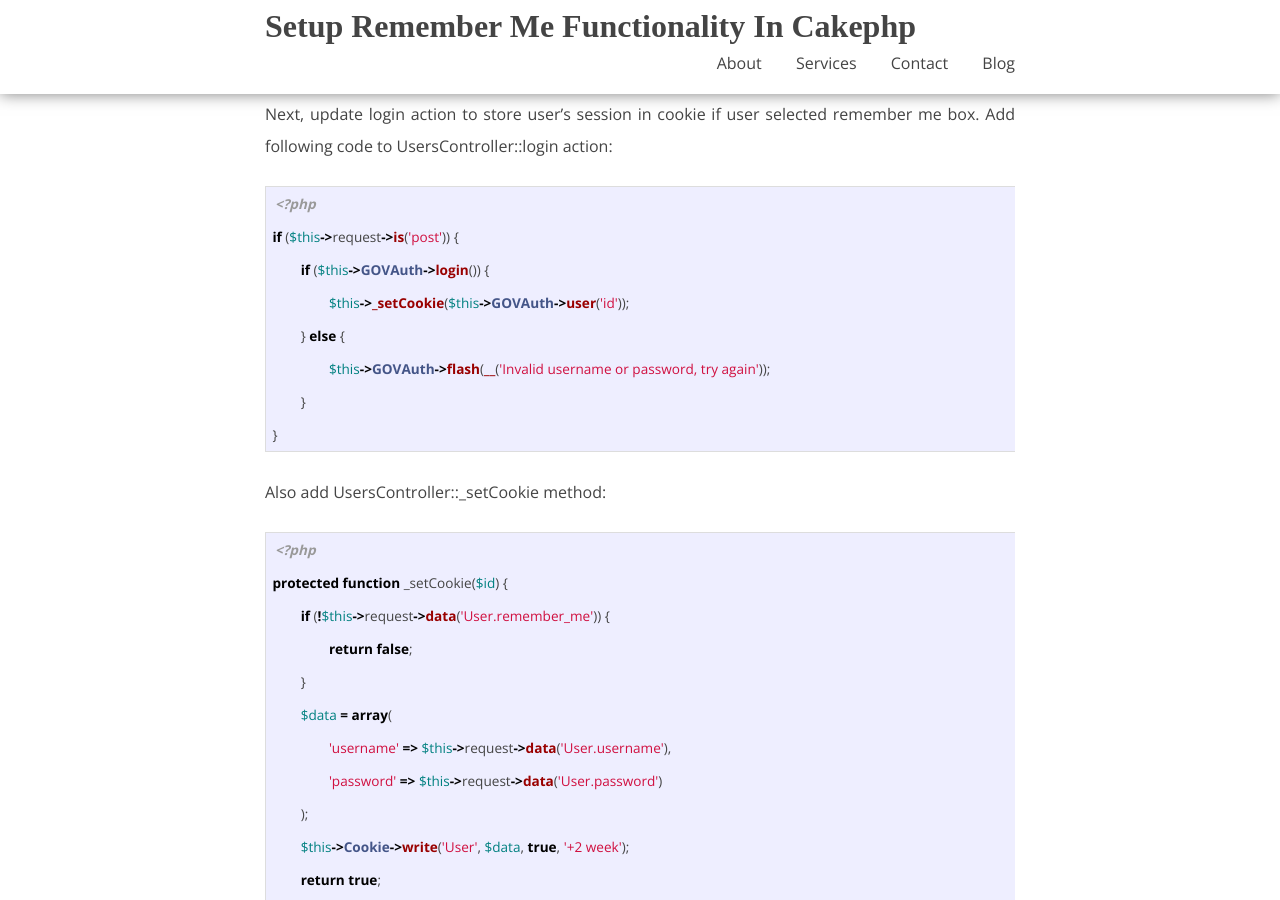
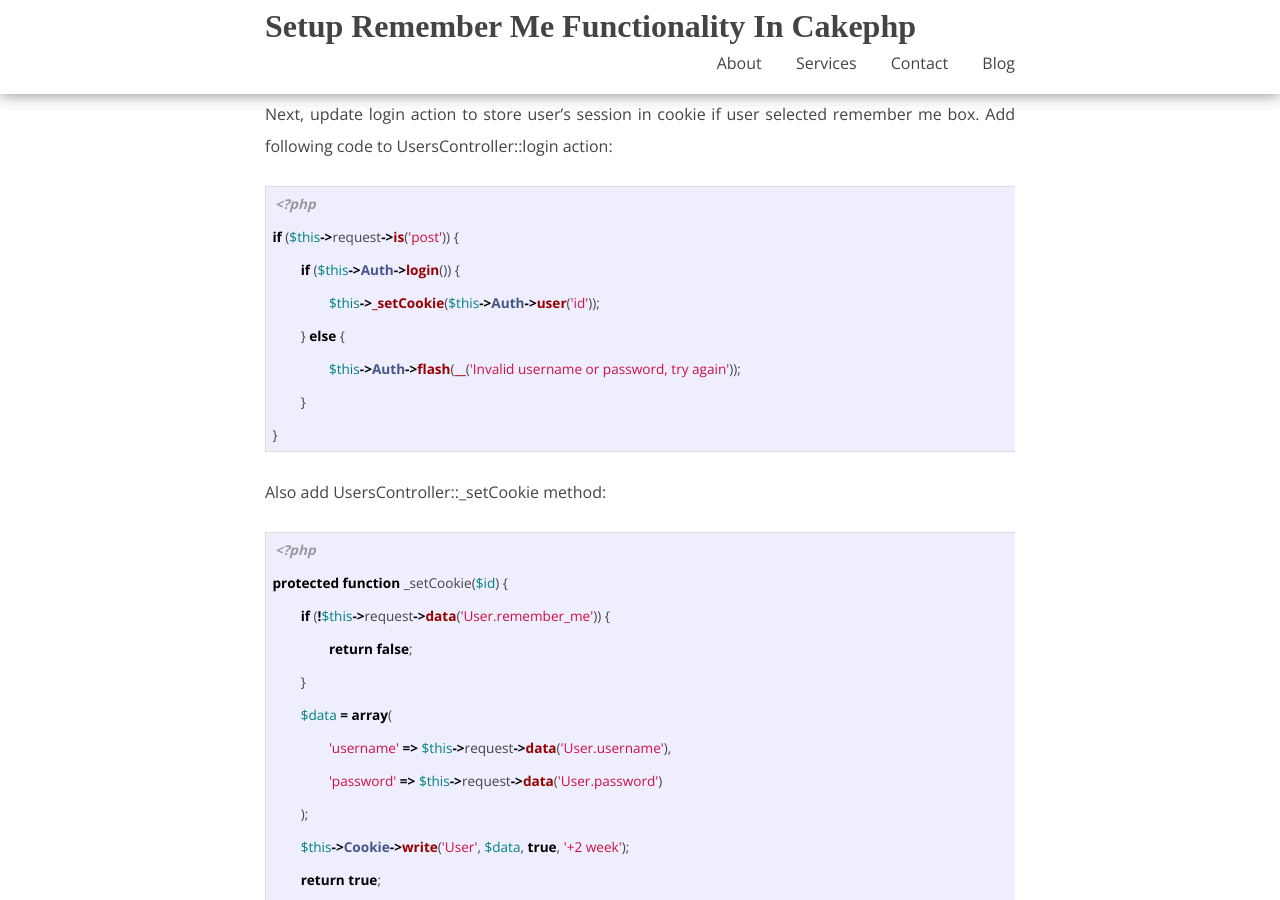
Before and after one commit to borivojevic/borivojevic.github.com, a Jekyll site: the page built from _posts/2013-08-10-setup-remember-me-functionality-in-cakephp.markdown, in a window 1280 px wide and 900 px high, scrolled down 2322 px. Built offline with Jekyll 4.4.1, drawn with Linux system fonts in a browser that asks for light colours; some web fonts are replaced; Markdown is read by kramdown in place of the engine named in the settings; comment, search, counter and statistics services are not loaded.

Commit message:
Fix typo

```diff
--- a/_posts/2013-08-10-setup-remember-me-functionality-in-cakephp.markdown
+++ b/_posts/2013-08-10-setup-remember-me-functionality-in-cakephp.markdown
@@ -83,10 +83,10 @@ Add following code to UsersController::login action:
 {% highlight php %}
 <?php
 if ($this->request->is('post')) {
-	if ($this->GOVAuth->login()) {
-		$this->_setCookie($this->GOVAuth->user('id'));
+	if ($this->Auth->login()) {
+		$this->_setCookie($this->Auth->user('id'));
 	} else {
-		$this->GOVAuth->flash(__('Invalid username or password, try again'));
+		$this->Auth->flash(__('Invalid username or password, try again'));
 	}
 }
 {% endhighlight %}
```
